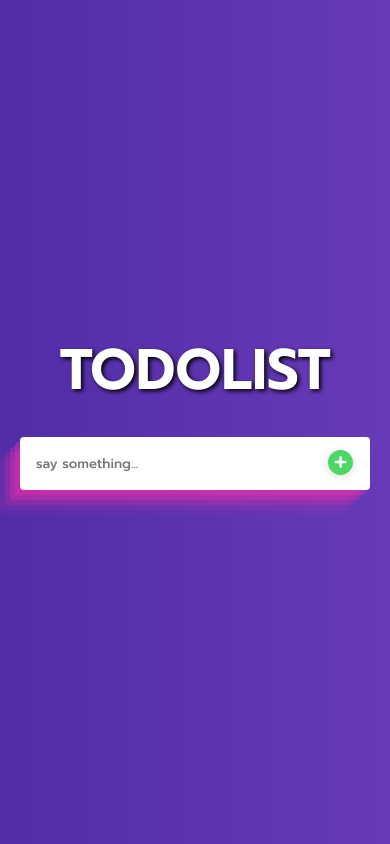
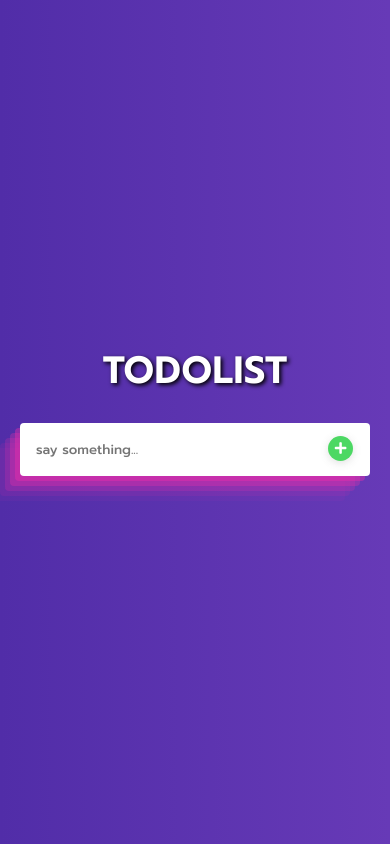
Before and after one commit to SUPASIN-S1T/todo-list, a plain HTML site: page index.html in a window 390 px wide. Drawn offline with Linux system fonts and the light colour scheme.

Commit message:
edit font-size text

```diff
--- a/style.css
+++ b/style.css
@@ -132,6 +132,9 @@ button.del-custom:hover {
 }
 
 @media screen and (max-width: 600px) {
+    h1.heading-text {
+        font-size: 36px;
+    }
     button.del-custom {
         top: -7px;
         right: -9px;
```
